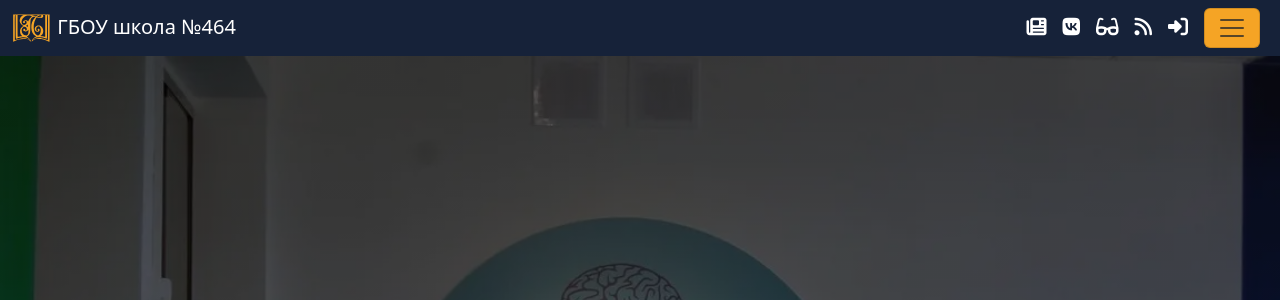
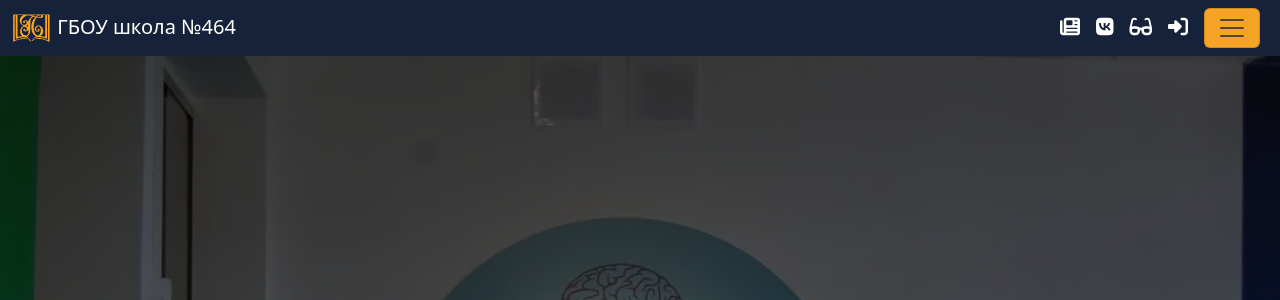
Before and after one commit to j3rrryy/school_464, a Django app: page / in a window 1280 px wide. Shown: the top 300 px of the page. Run offline with Django 4.2, Linux system fonts and the light colour scheme; data that the repository does not hold is empty; parts of the project's set-up code (start-up, migrations or seed data) failed here and were passed over; some libraries are stand-ins or nearby versions.

Commit message:
fix: RSS

```diff
--- a/main/feeds.py
+++ b/main/feeds.py
@@ -4,7 +4,7 @@ from .models import News
 
 class LatestNewsFeed(Feed):
     title = "Новости школы 464"
-    link = "/feeds/"
+    link = "/news/"
     description = "Последние новости на сайте школы 464."
 
     def items(self):
--- a/main/templates/main/base.html
+++ b/main/templates/main/base.html
@@ -46,10 +46,6 @@
             <a class="nav-link text-wrap" type="button" data-bs-toggle="offcanvas" data-bs-target="#offcanvasBottom"
               aria-controls="offcanvasBottom" href="" title="Версия для слабовидящих">
               <i class="fa-solid fa-glasses mb-0 h5 navbar-elem zoom-elem"></i></a>
-          </li>
-          <li class="nav-item nav-icon">
-            <a class="nav-link text-wrap" href="/feeds/latest/" title="RSS">
-              <i class="fa-solid fa-rss mb-0 h5 navbar-elem zoom-elem"></i></a>
           </li>
           <li class="nav-item nav-icon">
             <a class="nav-link text-wrap" href="/admin/" title="Войти">
--- a/main/urls.py
+++ b/main/urls.py
@@ -15,7 +15,7 @@ urlpatterns = [
     path('news/', views.NewsView.as_view(), name='news'),
     path('search/', views.SearchView.as_view(), name='search'),
     path('post/<slug:post_slug>/', views.PostView.as_view(), name='post'),
+    path('feed/', feeds.LatestNewsFeed(), name='news_feed'),
     path('<slug:page_slug>/', views.PageView.as_view(), name='page'),
-    path('feeds/', feeds.LatestNewsFeed(), name='news_feed'),
     path('sitemap.xml', sitemap, {'sitemaps': sitemaps}, name='sitemaps'),
 ]
```
